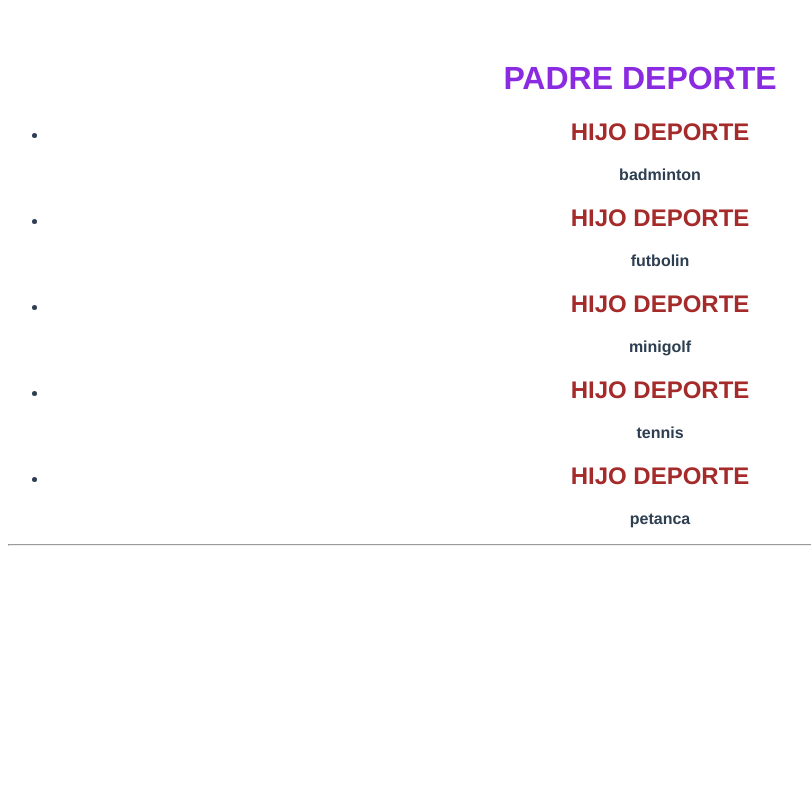
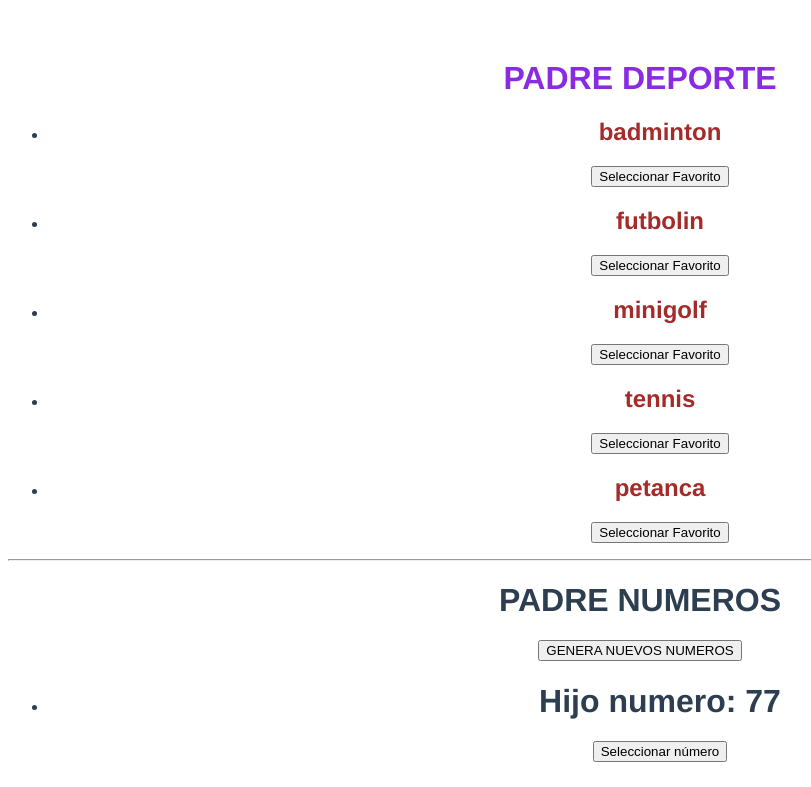
Before and after one commit to Kevbast/vuecomunicacioncompponents, a Vue app: page / in a window 1280 px wide. Shown: the top 787 px of the page, without its empty margins (0-811 px from the left). Built offline with nearby package versions, Linux system fonts and the light colour scheme.

Commit message:
PadreNumeros,HijoNumero

```diff
--- a/src/App.vue
+++ b/src/App.vue
@@ -1,15 +1,18 @@
 <template>
   <PadreDeportes/>
   <hr>
+  <PadreNumeros/>
 </template>
 
 <script>
 import PadreDeportes from './components/PadreDeportes.vue';
+import PadreNumeros from './components/PadreNumeros.vue';
 
 export default {
   name: 'App',
   components: {
     PadreDeportes,
+    PadreNumeros
   }
 }
 </script>
--- a/src/components/HijoDeporte.vue
+++ b/src/components/HijoDeporte.vue
@@ -1,6 +1,9 @@
 <template>
-  <div><h2 style="color: brown;">HIJO DEPORTE</h2></div>
-  <strong>{{nombredeporte}}</strong>
+  <div><h2 style="color: brown;"><strong>{{nombredeporte}}</strong></h2></div>
+
+  <button @click="seleccionaFavorito">
+    Seleccionar Favorito
+  </button>
 </template>
 
 <script>
@@ -9,6 +12,12 @@ name:"HijoDeporte",
 props:["nombredeporte"]//RECOGEMOS AQUÍ EL PROP
 ,mounted(){
     console.log(this.nombredeporte)
+},methods:{
+  seleccionaFavorito(){
+    console.log("Soy el hijo");
+    //LLAMAMOS AL MÉTODO DEL PADRE
+    this.$emit("seleccionarFavoritoParent",this.nombredeporte)
+  }
 }
 }
 </script>
--- /dev/null
+++ b/src/components/HijoNumero.vue
@@ -0,0 +1,24 @@
+<template>
+  <h1>Hijo  numero: {{ numero }}</h1>
+  <button @click="seleccionarNumber">
+    Seleccionar número
+  </button>
+</template>
+
+<script>
+export default {
+name:"HijoNumero",
+props:["numero"],
+methods:{
+    seleccionarNumber(){
+    console.log("Soy el hijo");
+    //LLAMAMOS AL MÉTODO DEL PADRE
+    this.$emit("sumarNumbersParent",this.numero)
+  }
+}
+}
+</script>
+
+<style>
+
+</style>
--- a/src/components/PadreDeportes.vue
+++ b/src/components/PadreDeportes.vue
@@ -1,9 +1,10 @@
 <template>
   <div><h1 style="color: blueviolet;">PADRE DEPORTE</h1>
-
+    <h2 style="background-color:yellow" v-if="favorito">Su deporte favorito es: {{favorito}}</h2>
   <ul>
     <li v-for="sport in deportes" :key="sport">
-    <HijoDeporte :nombredeporte="sport" />
+      <!-- PASAMOS LA FUNCION AL HIJO -->
+    <HijoDeporte :nombredeporte="sport" v-on:seleccionarFavoritoParent="seleccionarFavoritoParent" />
   </li>
   </ul>
   </div>
@@ -19,8 +20,16 @@ components:{
 },
 data(){
     return{
-        deportes:["badminton","futbolin","minigolf","tennis","petanca"]
+        deportes:["badminton","futbolin","minigolf","tennis","petanca"],
+        favorito: null
     }
+},
+methods:{
+  //PASAMOS EN EL HIJO LO QUE QUEREMOS RECIBIR AQUÍ
+  seleccionarFavoritoParent(deporteFavorito){
+    console.log("Yo soy tu padre");
+    this.favorito=deporteFavorito;
+  }
 }
 }
 </script>
--- /dev/null
+++ b/src/components/PadreNumeros.vue
@@ -0,0 +1,38 @@
+<template>
+  <h1>PADRE NUMEROS</h1>
+  <h2 style="background-color:yellow" v-if="total !=0">La suma total es: {{total}}</h2>
+  <button @click="generarNumber">GENERA NUEVOS NUMEROS</button>
+  <ul>
+    <li v-for="num in numbers" :key="num">
+      <!-- PASAMOS LA FUNCION AL HIJO -->
+    <HijoNumero :numero="num" v-on:sumarNumbersParent="sumarNumbersParent"/>
+  </li>
+  </ul>
+</template>
+
+<script>
+import HijoNumero from './HijoNumero.vue';
+export default {
+  components: { HijoNumero },
+name:"padreNumeros",
+data(){
+    return{
+        numbers:[77,93,22,40,65,9],
+        total:0
+    }
+},methods:{
+    generarNumber(){
+        this.numbers.push(parseInt(Math.random()*100)+ 1);
+        console.log("NUMERO NUEVO INSERTADO")
+    },
+    sumarNumbersParent(numerohijo){
+        this.total=this.total+ numerohijo;
+    }
+}
+}//final exportdefault
+
+</script>
+
+<style>
+
+</style>
```
